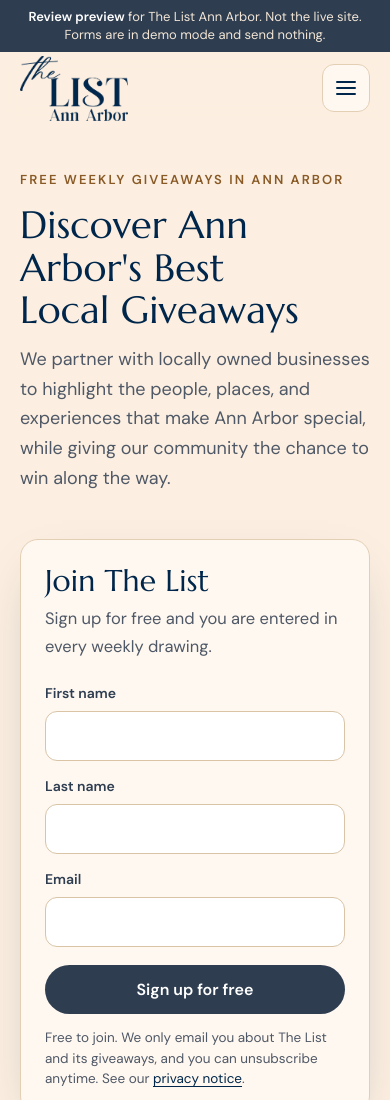
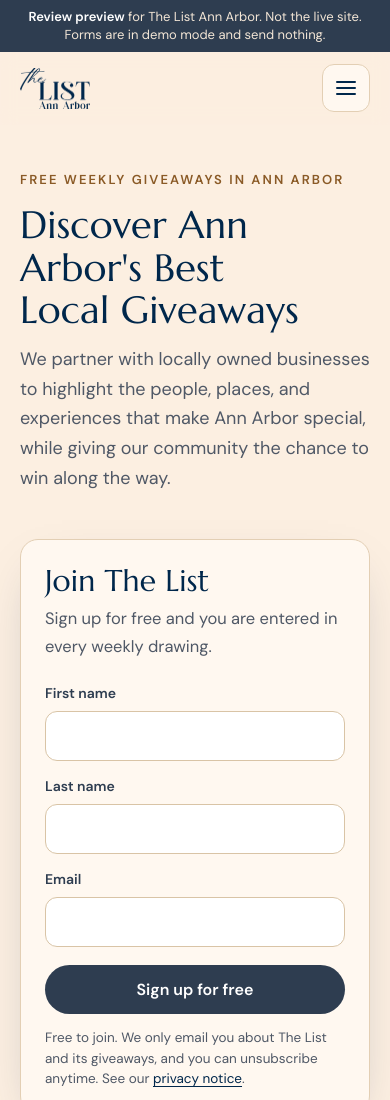
Before and after one commit to localember/the-list-ann-arbor-review, a plain HTML site: page index.html in a window 390 px wide. Shown: the top 1100 px of the page. Drawn offline with Linux system fonts and the light colour scheme.

Commit message:
Shrink header logo and add space from the header top
Header mark is 70px (about half of 132px, a bit larger than Kind Laser's 52px so it stays readable). Header row now has 14px/12px vertical padding so the logo does not touch the header background. Mobile uses the same 70px size. Footer logo unchanged.

```diff
--- a/assets/site.css
+++ b/assets/site.css
@@ -38,9 +38,9 @@
 /* header */
 .site-header{position:sticky;top:0;z-index:50;background:rgba(252,239,225,.94);backdrop-filter:saturate(1.2) blur(8px);-webkit-backdrop-filter:saturate(1.2) blur(8px);border-bottom:1px solid transparent;transition:border-color .2s}
 .site-header.is-stuck{border-bottom-color:var(--line)}
-.header-row{display:flex;align-items:center;justify-content:space-between;gap:20px;min-height:84px}
+.header-row{display:flex;align-items:center;justify-content:space-between;gap:20px;min-height:84px;padding-top:14px;padding-bottom:14px}
 .brand{display:block;flex:none}
-.brand img{width:132px;height:auto}
+.brand img{width:70px;height:auto}
 .nav{display:flex;align-items:center;gap:6px}
 .nav a{font-size:15.5px;font-weight:500;color:var(--ink);text-decoration:none;padding:10px 14px;border-radius:999px;white-space:nowrap}
 .nav a:hover{color:var(--navy);background:rgba(238,221,193,.6)}
@@ -231,8 +231,8 @@
 }
 @media (max-width:560px){
   body{font-size:16.5px}
-  .header-row{min-height:72px}
-  .brand img{width:108px}
+  .header-row{min-height:72px;padding-top:12px;padding-bottom:12px}
+  .brand img{width:70px}
   .form-grid{grid-template-columns:1fr}
   .featured{grid-template-columns:1fr 1fr;gap:12px}
   .feature-body{padding:14px 14px 16px}
--- a/index.html
+++ b/index.html
@@ -32,7 +32,7 @@
 <div class="preview-bar"><strong>Review preview</strong> for The List Ann Arbor. Not the live site. Forms are in demo mode and send nothing.</div>
 <header class="site-header">
   <div class="wrap header-row">
-    <a class="brand" href="index.html" aria-label="The List Ann Arbor, home"><img src="assets/img/the-list-logo-navy-280.webp" srcset="assets/img/the-list-logo-navy-280.webp 280w, assets/img/the-list-logo-navy-560.webp 560w" sizes="132px" width="280" height="167" alt="The List Ann Arbor"></a>
+    <a class="brand" href="index.html" aria-label="The List Ann Arbor, home"><img src="assets/img/the-list-logo-navy-280.webp" srcset="assets/img/the-list-logo-navy-280.webp 280w, assets/img/the-list-logo-navy-560.webp 560w" sizes="70px" width="280" height="167" alt="The List Ann Arbor"></a>
     <button class="nav-toggle" type="button" aria-controls="site-nav" aria-expanded="false" aria-label="Open menu"><svg viewBox="0 0 24 24" aria-hidden="true"><path d="M3 6h18M3 12h18M3 18h18" stroke="currentColor" stroke-width="2" stroke-linecap="round"/></svg></button>
     <nav class="nav" id="site-nav" aria-label="Main">
       <a href="index.html" aria-current="page">Home</a>
```
Also changed, not shown: about.html (+1 -1 lines), for-businesses.html (+1 -1 lines), giveaway-rules.html (+1 -1 lines), how-the-list-works.html (+1 -1 lines), privacy.html (+1 -1 lines), 1 other file.
